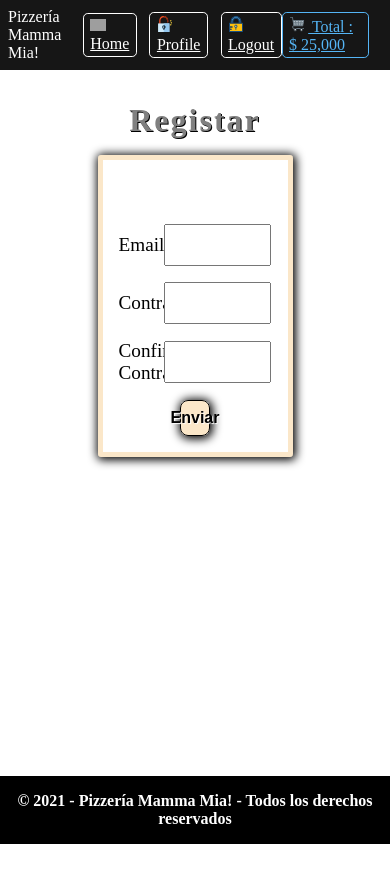
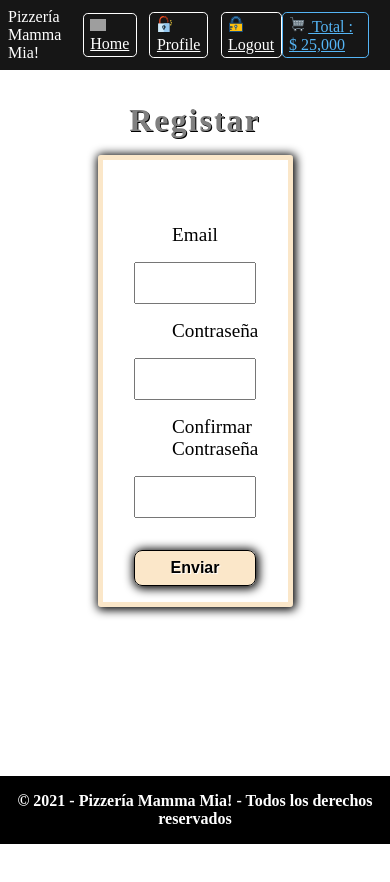
Before and after one commit to Lebrix98/DefLatamReact, a React (Vite) app: page /register in a window 390 px wide. Shown: the top 882 px of the page. After the commit the page ends 844 px from the top, so only its background shows below. Built offline with nearby package versions, Linux system fonts and the light colour scheme; grey boxes are pictures that could not be loaded.

Commit message:
Adjust styles in register and login page

```diff
--- a/src/Pages/Login/Login.jsx
+++ b/src/Pages/Login/Login.jsx
@@ -40,9 +40,9 @@ export const Login = () => {
 
   return (
     <>
-      <div className="Container_register">
-        <h2 className="Title_register">Login</h2>
-        <form className="Form_register" onSubmit={validateInput}>
+      <div className="Container_login">
+        <h2 className="Title_login">Login</h2>
+        <form className="Form_login" onSubmit={validateInput}>
           <p
             className={`Message ${
               error ? "error" : message.length != 0 ? "success" : null
--- a/src/Pages/Login/style.css
+++ b/src/Pages/Login/style.css
@@ -1,13 +1,11 @@
-.Container_register {
+.Container_login {
   width: 100%;
   display: flex;
   flex-flow: column wrap;
   align-items: center;
   margin: 2rem 0rem;
-  /* Height se tiene que sacar despues */
-  height: calc(100vh - 15vh);
 
-  > .Title_register {
+  > .Title_login {
     font-size: 2rem;
     margin-bottom: 1rem;
     letter-spacing: 2px;
@@ -16,7 +14,7 @@
     text-shadow: 1px 1px #000;
   }
 
-  > .Form_register {
+  > .Form_login {
     width: 100%;
     max-width: 50%;
     display: flex;
@@ -64,6 +62,29 @@
       text-shadow: 1px 1px 1px #000;
       background-color: rgba(177, 128, 55, 0.3);
     }
+
+    @media (max-width: 800px) {
+      flex-flow: column nowrap !important;
+
+      > .Form_Option {
+        flex-direction: column;
+        margin-bottom: 1rem;
+        label {
+          margin-bottom: 1rem;
+          text-align: center;
+        }
+        input {
+          width: 80%;
+          padding: 0.5rem;
+          font-size: 1.2rem;
+        }
+      }
+
+      > .btn_Submit {
+        max-width: 80% !important;
+        margin-top: 1rem;
+      }
+    }
   }
 }
 
--- a/src/Pages/Register/style.css
+++ b/src/Pages/Register/style.css
@@ -4,8 +4,6 @@
   flex-flow: column wrap;
   align-items: center;
   margin: 2rem 0rem;
-  /* Height se tiene que sacar despues */
-  height: calc(100vh - 15vh);
 
   > .Title_register {
     font-size: 2rem;
@@ -65,7 +63,33 @@
       background-color: rgba(177, 128, 55, 0.3);
     }
   }
+  @media (max-width: 800px) {
+    flex-flow: column nowrap !important;
+
+    > .Form_register {
+      > .Form_Option {
+        flex-direction: column;
+        margin-bottom: 1rem;
+        label {
+          margin-bottom: 1rem;
+          text-align: center;
+        }
+        input {
+          width: 80%;
+          padding: 0.5rem;
+          font-size: 1.2rem;
+        }
+      }
+      > .btn_Submit {
+        max-width: 80% !important;
+        margin-top: 1rem;
+      }
+    }
+
+
+  }
 }
+
 
 .Message {
   padding: 1rem;
```
